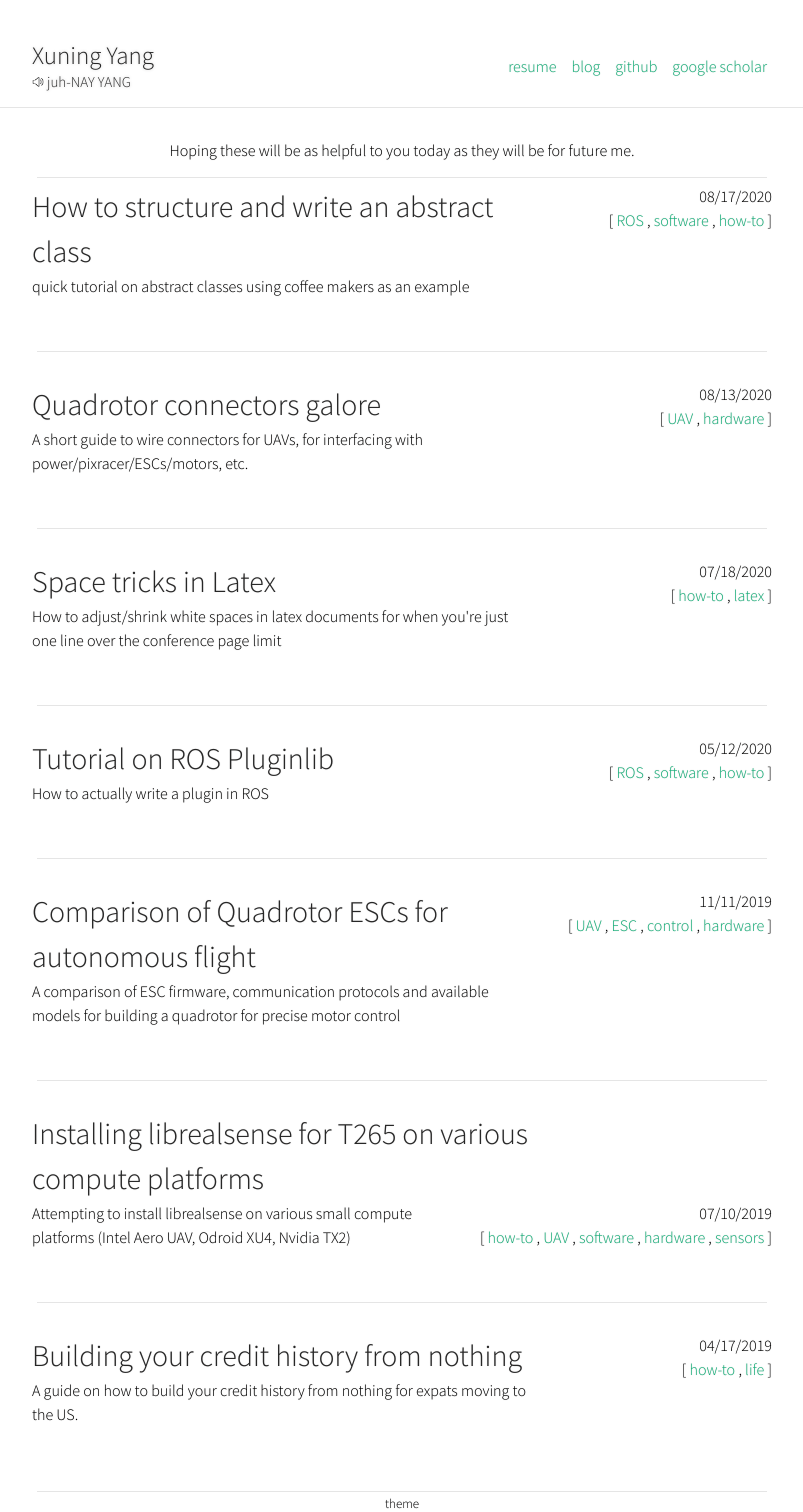
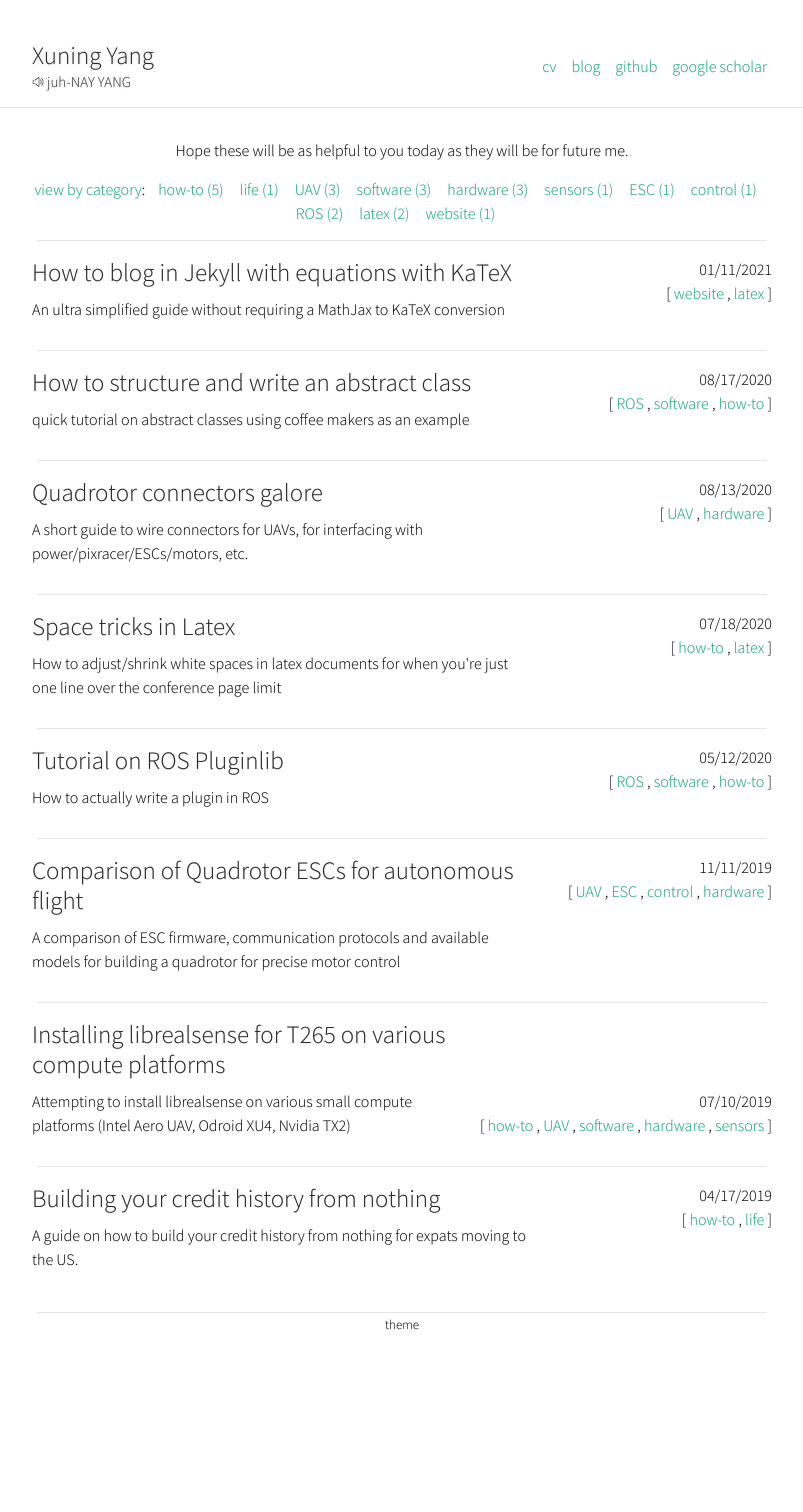
Before and after one commit to xuningy/xuningy.github.io, a Jekyll site: the page built from blog.html, in a window 1280 px wide. Shown: the whole page, without its empty margins (238-1041 px from the left). Built offline with Jekyll 4.4.1, drawn with Linux system fonts in a browser that asks for light colours; after the commit the page ends 1333 px from its top, so only the background shows below that.

Commit message:
add blog post about katex

````diff
--- a/_config.yml
+++ b/_config.yml
@@ -19,7 +19,7 @@ sass:
     sass_dir: css
 
 navbar:
- - name: "resume"
+ - name: "cv"
    link: "/Xuning_Yang_Resume.pdf"
  - name: "blog"
    link: "/blog"
@@ -29,3 +29,5 @@ navbar:
    link: "https://scholar.google.com/citations?hl=en&user=hM9EtNwAAAAJ"
 
 markdown: kramdown
+kramdown:
+  math_engine: katex
--- a/_includes/head.html
+++ b/_includes/head.html
@@ -42,4 +42,20 @@
     {% if site.google_analytics and jekyll.environment == 'production' %}
     {% include ga.html %}
     {% endif %}
+
+    <!-- KaTeX -->
+    {% if page.katex %}
+    <!-- <link rel="stylesheet" href="https://cdn.jsdelivr.net/npm/katex@0.12.0/dist/katex.min.css" integrity="sha384-AfEj0r4/OFrOo5t7NnNe46zW/tFgW6x/bCJG8FqQCEo3+Aro6EYUG4+cU+KJWu/X" crossorigin="anonymous"> -->
+    <link rel="stylesheet" href="https://cdn.jsdelivr.net/npm/katex@0.12.0/dist/katex.min.css" integrity="sha384-AfEj0r4/OFrOo5t7NnNe46zW/tFgW6x/bCJG8FqQCEo3+Aro6EYUG4+cU+KJWu/X" crossorigin="anonymous">
+    <script defer src="https://cdn.jsdelivr.net/npm/katex@0.12.0/dist/katex.min.js" integrity="sha384-g7c+Jr9ZivxKLnZTDUhnkOnsh30B4H0rpLUpJ4jAIKs4fnJI+sEnkvrMWph2EDg4" crossorigin="anonymous"></script>
+    <script defer src="https://cdn.jsdelivr.net/npm/katex@0.12.0/dist/contrib/auto-render.min.js" integrity="sha384-mll67QQFJfxn0IYznZYonOWZ644AWYC+Pt2cHqMaRhXVrursRwvLnLaebdGIlYNa" crossorigin="anonymous"></script>
+    <script>
+        document.addEventListener("DOMContentLoaded", function() {
+            renderMathInElement(document.body, {
+                // ...options...
+            });
+        });
+    </script>
+    {% endif %}
+
 </head>
--- /dev/null
+++ b/_posts/2021-01-11-katex-with-jekyll.md
@@ -0,0 +1,169 @@
+---
+layout: post
+title: How to blog in Jekyll with equations with KaTeX
+snippet: An ultra simplified guide without requiring a MathJax to KaTeX conversion
+tags: [website, latex]
+katex: True
+---
+
+The `kramdown` parser, default for many jekyll blogs, generates math code using MathJax, a much slower alternative to [KaTeX](https://katex.org/).
+There are many ways people have sought to get around this to transform `math/tex` scripts into $$\KaTeX$$ on the client side: Like [this]( https://github.com/rohanchandra/type-theme/blob/c8138f98f5d3d058d6b1467c72b5ab63b51d2eb5/js/katex_init.js) or [this](https://xuc.me/blog/katex-and-jekyll/#). I found this to be cumbersome.
+
+The easiest way I found was to use the $$\KaTeX$$ auto-render extension, if you use GitHub pages for your website. Alternatively you can render server side if you directly set up `kramdown-math-katex` by following [this very informative blog]( https://gendignoux.com/blog/2020/05/23/katex.html#converting-formulas-to-html-with-kramdown).
+
+
+
+- TOC
+{:toc .toc}
+
+----------------------
+
+# Step 1: Adding KaTeX
+Turn on the KaTeX engine by adding this to your `_config.yaml`:
+``` markdown
+kramdown:
+  math_engine: katex
+```
+
+# Step 2: Render $$\KaTeX$$
+## Method 1: Using the auto-render extension (works for GitHub pages)
+
+
+We use the [auto-renderer option](https://katex.org/docs/autorender.html). In your `_includes/head.html`, add:
+
+```html
+<head>
+
+  ...
+
+  <!--KaTeX-->
+  <link rel="stylesheet" href="https://cdn.jsdelivr.net/npm/katex@0.12.0/dist/katex.min.css" integrity="sha384-AfEj0r4/OFrOo5t7NnNe46zW/tFgW6x/bCJG8FqQCEo3+Aro6EYUG4+cU+KJWu/X" crossorigin="anonymous">
+  <script defer src="https://cdn.jsdelivr.net/npm/katex@0.12.0/dist/katex.min.js" integrity="sha384-g7c+Jr9ZivxKLnZTDUhnkOnsh30B4H0rpLUpJ4jAIKs4fnJI+sEnkvrMWph2EDg4" crossorigin="anonymous"></script>
+  <script defer src="https://cdn.jsdelivr.net/npm/katex@0.12.0/dist/contrib/auto-render.min.js" integrity="sha384-mll67QQFJfxn0IYznZYonOWZ644AWYC+Pt2cHqMaRhXVrursRwvLnLaebdGIlYNa" crossorigin="anonymous"></script>
+  <script>
+      document.addEventListener("DOMContentLoaded", function() {
+          renderMathInElement(document.body, {
+              // ...options...
+          });
+      });
+  </script>
+
+</head>
+```
+
+## Method 2: Using `kramdown-math-katex`
+### Convert formulas to HTML
+Then, on your computer, install the `kramdown-math-katex` package in Ruby:
+
+``` bash
+gem install kramdown-math-katex
+```
+
+`kramdown-math-katex` requires a few dependencies, install them like so:
+``` bash
+gem install katex
+gem install execjs
+```
+
+and one of the following javascript engines, if you dont already have them installed:
+``` bash
+gem install therubyracer
+gem install therubyrhino
+gem install duktape
+```
+
+### Render HTML into $$\LaTeX$$ fonts
+Given that we've converted everything into HTML, we now need to render the fonts in the browser using some CSS and various fonts. To do that, we can follow the [$$\KaTeX$$ starter template](https://katex.org/docs/browser.html#starter-template).
+
+As noted by [Guillaume](https://gendignoux.com/blog/2020/05/23/katex.html#which-resources-to-add) we do not need to add the javascripts since we've already obtained the HTML. Therefore, in your `_includes/head.html`, you just need to add:
+```html
+<head>
+
+  ...
+
+  <!-- KaTeX -->
+  <link rel="stylesheet" href="https://cdn.jsdelivr.net/npm/katex@0.12.0/dist/katex.min.css" integrity="sha384-AfEj0r4/OFrOo5t7NnNe46zW/tFgW6x/bCJG8FqQCEo3+Aro6EYUG4+cU+KJWu/X" crossorigin="anonymous">
+
+</head>
+```
+
+He also suggests downloading the relevant CSS files and font files only for rendering without an internet connection. Therefore, you can also download the [latest version of $$\KaTeX$$](https://github.com/KaTeX/KaTeX/releases) and then only keeping the `katex.min.css` file and the `fonts/` folder. That way, your snippet will be like:
+
+```html
+<head>
+
+  ...
+
+  <!-- KaTeX -->
+  <link rel="stylesheet" href="/assets/plugins/katex.0.11.1/katex.min.css">
+
+</head>
+```
+
+# Step 3: Toggle on and off (optional)
+Lastly, we can make this even more lightweight by adding a toggle on and off option to make other pages more lightweight. To do so, we modify the above script by adding a page property called `katex` and surround the relevant lines with a conditional:
+
+``` html
+<head>
+
+  ...
+
+  {% if page.katex %}
+  <!-- KaTeX -->
+  <link rel="stylesheet" href="/assets/plugins/katex.0.11.1/katex.min.css">
+  {% endif %}
+
+</head>
+```
+
+# Step 4: To use
+To every blog page that you intend to use katex, add `katex: True` to your preamble, like so:
+
+```markdown
+---
+layout: post
+title: KaTeX with Jekyll
+katex: True
+---
+inline: $$f(x) = \int_{-\infty}^\infty \hat f(\xi)\,e^{2 \pi i \xi x} \,d\xi$$
+display mode (centered):
+
+$$f(x) = \int_{-\infty}^\infty \hat f(\xi)\,e^{2 \pi i \xi x} \,d\xi$$
+
+```
+
+And this gives:
+
+
+> inline: $$f(x) = \int_{-\infty}^\infty \hat f(\xi)\,e^{2 \pi i \xi x} \,d\xi$$
+>
+> display mode (centered):
+>
+> $$f(x) = \int_{-\infty}^\infty \hat f(\xi)\,e^{2 \pi i \xi x} \,d\xi$$
+>
+
+Now if you toggle the `katex` property, you can see that the HTML symbols are created, but they will not load in $$\LaTeX$$ font.
+
+# Fast $$\LaTeX$$ to $$\KaTeX$$ commands
+There's a [quick list]( `https://katex.org/docs/supported.html`) and a [complete list](https://katex.org/docs/support_table.html) of supported functions.
+
+Some of the canonical ones:
+- Inline: `$x$` to `$$x$$` with no line spacing before or after (see above).
+- Standalone: `$$f=ma$$` to `$$f=ma$$` with line spacing before and after (see above).
+- Equation labeling: `\label{eq:test}` to `\tag{1}` (manually labeled equations)
+- Haven't figured out how to do bibtex
+
+# Notes
+
+I first transcribe a $$\LaTeX$$ document into github-flavored markdown (GFM) using [pandoc](https://pandoc.org/):
+```bash
+pandoc -f latex -t markdown file.tex
+```
+This is really nice because it actually converts all of my custom macros into just plain latex, which is good enough most of the time.
+However, the above modifications (inline, standalone, any labeling) will need to be made after the transcription in order for it to work with $$\KaTeX$$.
+
+Things to edit after transcribing:
+- Pandoc doesn't transcribe two of `^` in sequence well, but you can fix that manually.
+- Pandoc adds an extra `\` at the end of a paragraph. This needs to be removed.
+- Can remove the `\nonumber` attribute in equations.
+- Equation referencing isn't available, therefore add appropriate `\tag{}` attributes and label them manually.
--- a/blog.html
+++ b/blog.html
@@ -3,9 +3,16 @@ layout: default
 ---
 
 <br>
-<div style="text-align:center;margin-bottom:15px">Hoping these will be as helpful to you today as they will be for future me.
+<div style="text-align:center;margin-bottom:15px">Hope these will be as helpful to you today as they will be for future me.
+</div>
+<div style="text-align:center;margin-bottom:15px">
+    <a href="{{ site.baseurl }}/tags">view by category</a>: &nbsp&nbsp
+{% for tag in site.tags %}
+          <a href="{{ site.baseurl }}/tags/#{{ tag[0] }}">{{ tag[0] }} ({{ tag[1].size }})</a>&nbsp&nbsp&nbsp&nbsp
+{% endfor %}
 </div>
 <hr>
+
 
 {% for post in site.posts %}
     <a href="{{site.baseurl}}{{ post.url }}" class="post-title">
@@ -30,8 +37,8 @@ layout: default
     <div class="post-snippet">
         {{ post.snippet }}
     </div>
-    <br><br>
+    <br>
     {% if forloop.last == false %}
-        <hr><br>
+        <hr>
     {% endif %}
 {% endfor %}
--- a/css/main.scss
+++ b/css/main.scss
@@ -211,16 +211,22 @@ pre {
     max-width: 500px;
     color: #272727;
     display: inline-block;
-    font-size: 30px;
+    font-size: 25px;
+    line-height: 1.2;
+    margin-top: 10px // this must match the one in .post-details
 }
 .post-details{
     @extend .pull-right;
     text-align: right;
     margin-left: 20px;
+    margin-top: 10px
 }
 .post-snippet{
     max-width: 500px;
+    margin-top:10px
 }
+
+.katex { font-size: 1em !important; }
 
 // pages
 
@@ -476,13 +482,10 @@ img[src*='#center'] {
     }
 
     blockquote {
-        border-left: 5px solid #333333;
-        margin: 20px 0 20px 0;
-        padding: 2px 8px 2px 8px;
-        font-style: italic;
+        background-color: rgba(0,0,0,0.05);
+        margin: 20px 30px 20px 30px;
+        padding: 2px 30px 2px 30px;
     }
-
-
 
 
     .profile-picture {
````
